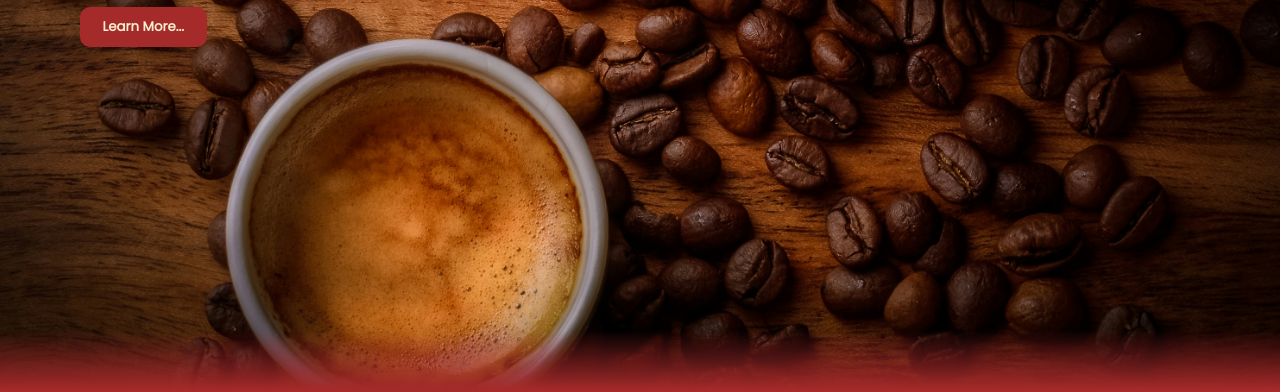
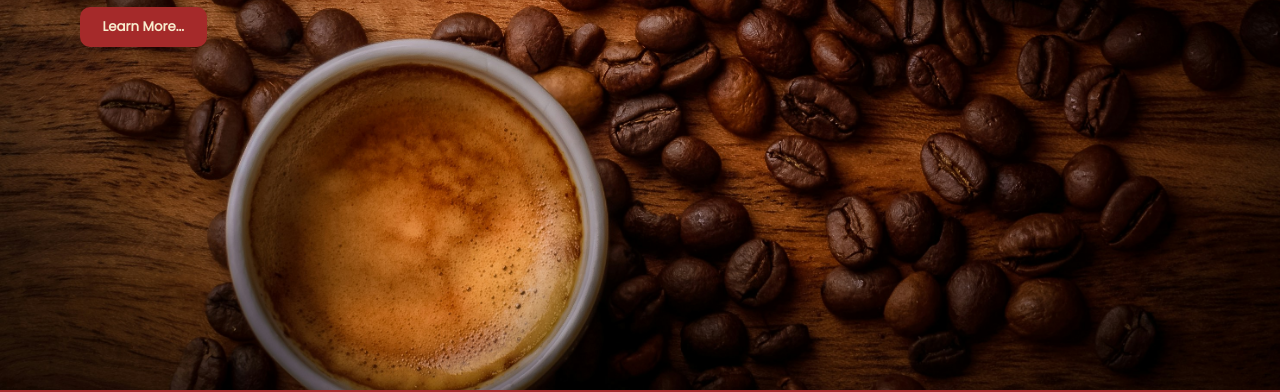
Before and after one commit to GhandyBhaskara/UTS-FrontEndWeb, a plain HTML site: page index.html in a window 1280 px wide. Shown: the part 410-802 px from the top of the page. Drawn offline with nearby package versions, Linux system fonts and the light colour scheme.

Commit message:
Update style.css

```diff
--- a/style.css
+++ b/style.css
@@ -107,15 +107,7 @@
   background-image: url(Foto/bg1.jpg);
   color: #f8edcf;
 }
-#home::after {
-  content: "";
-  position: absolute;
-  bottom: 0;
-  left: 0;
-  width: 100%;
-  height: 60px;
-  background: linear-gradient(to bottom, rgba(0, 0, 0, 0), brown);
-}
+
 .container1 {
   padding: 80px;
 }
@@ -405,9 +397,6 @@
   .section {
     padding-top: 90px;
   }
-  #home::after {
-    display: none;
-  }
   .container1 {
     padding: 30px;
   }
@@ -417,6 +406,9 @@
 
   .container2 {
     padding: 30px;
+  }
+  .visimisi {
+    flex-direction: column;
   }
   .prestasi {
     flex-direction: column;
```
